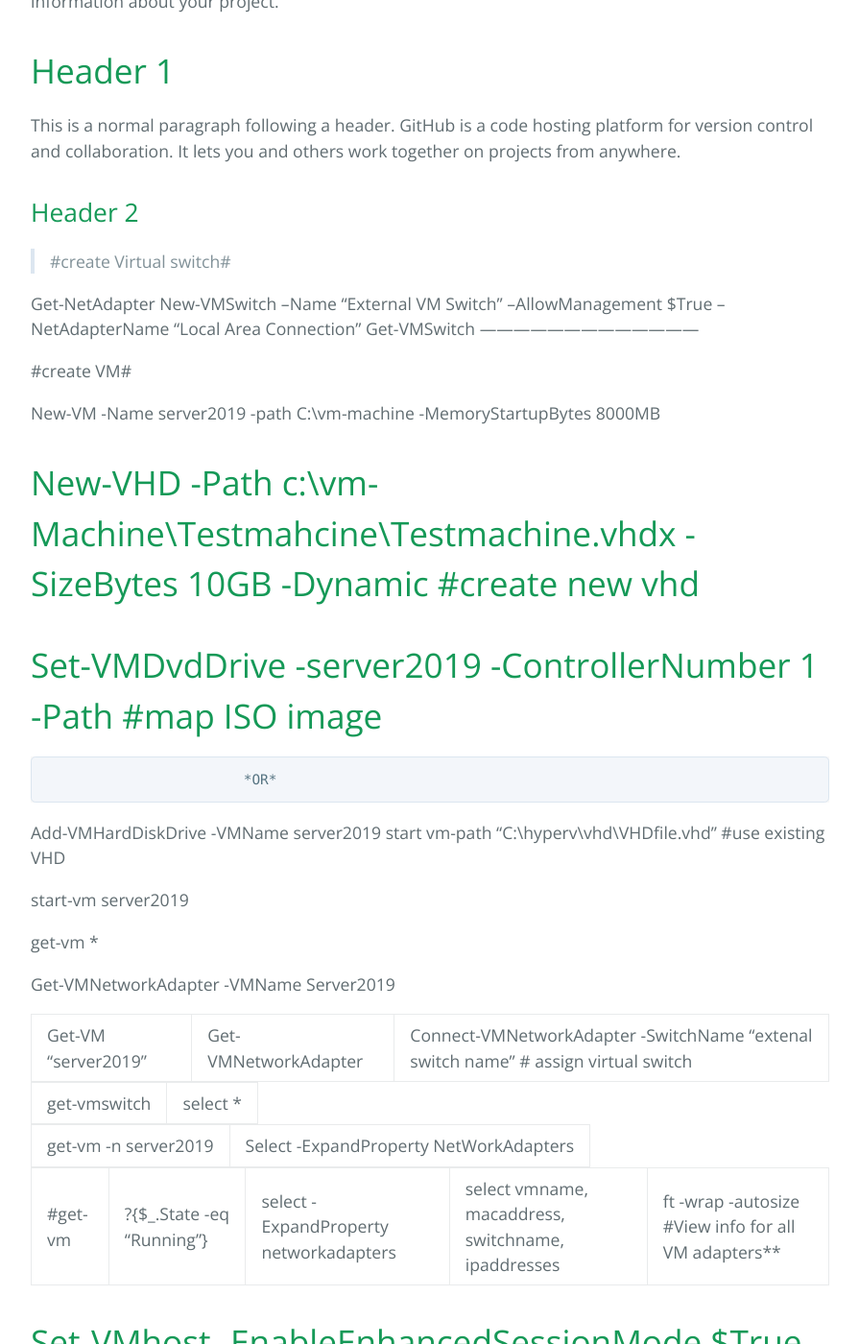
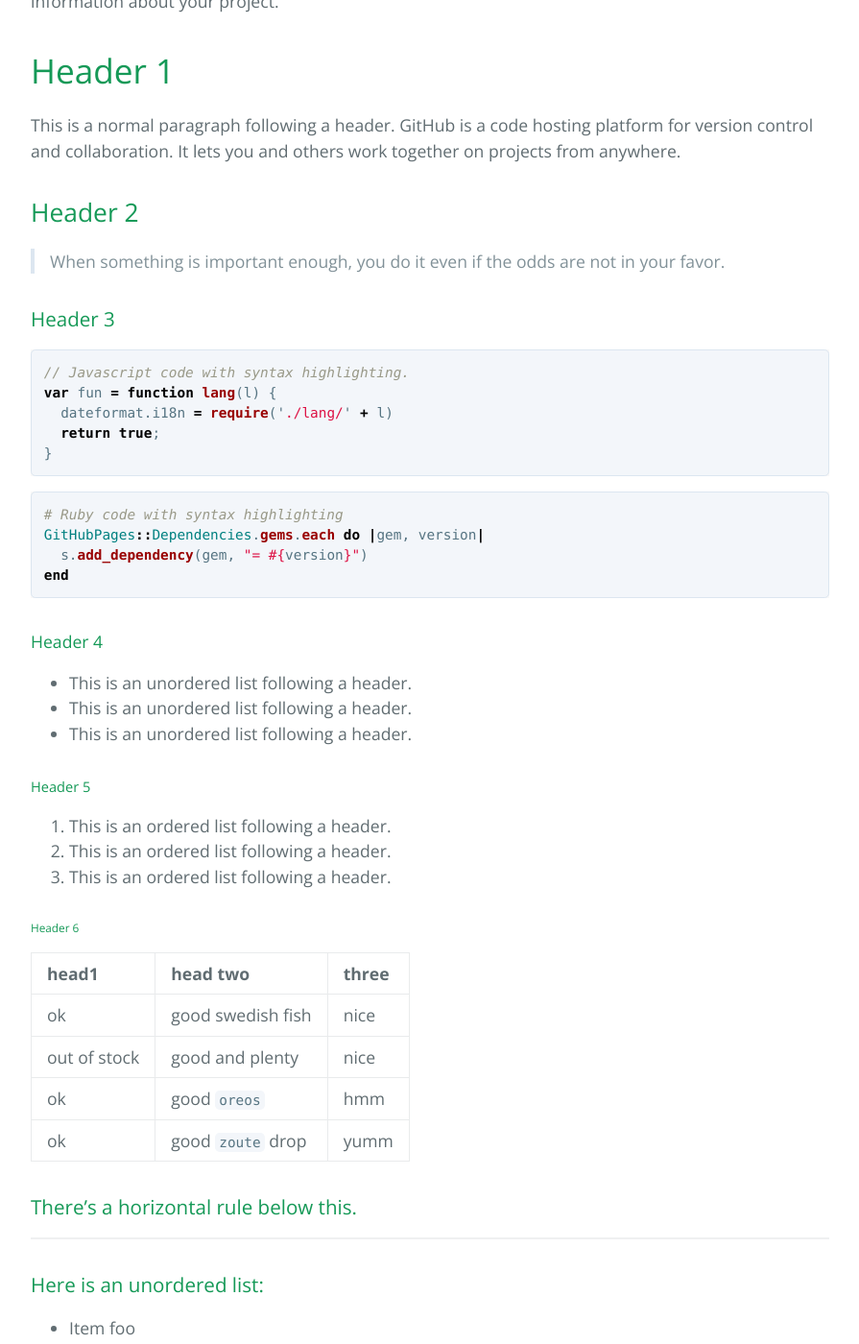
Before and after one commit to Spiralman1/spiralman1.github.io, a Jekyll site: the page built from index.md, in a window 1280 px wide and 1400 px high, scrolled down 611 px. Shown: the whole window at 96% size, without its empty margins (192-1087 px from the left). Built offline with Jekyll 4.4.1, drawn with Linux system fonts in a browser that asks for light colours; some of the changed text lies outside the part shown.

Commit message:
Update index.md

```diff
--- a/index.md
+++ b/index.md
@@ -18,42 +18,6 @@ This is a normal paragraph following a header. GitHub is a code hosting platform
 
 ## Header 2
 
-> #create Virtual switch#
-
-Get-NetAdapter
-New-VMSwitch –Name “External VM Switch” –AllowManagement $True –NetAdapterName “Local Area Connection”
-Get-VMSwitch
----------------------------------------
-
-#create VM#
-
-New-VM -Name server2019 -path C:\vm-machine -MemoryStartupBytes 8000MB
-
-# New-VHD -Path c:\vm-Machine\Testmahcine\Testmachine.vhdx -SizeBytes 10GB -Dynamic 	#create new vhd
-# Set-VMDvdDrive -server2019 -ControllerNumber 1 -Path					#map ISO image
-
-				*OR*
-
-Add-VMHardDiskDrive -VMName server2019 start vm-path "C:\hyperv\vhd\VHDfile.vhd" 		#use existing VHD
-
-start-vm server2019
-
-get-vm *
-
-Get-VMNetworkAdapter -VMName Server2019
-
-Get-VM "server2019" | Get-VMNetworkAdapter | Connect-VMNetworkAdapter -SwitchName "extenal switch name"		# assign virtual switch
-
-get-vmswitch | select *
-
-get-vm -n server2019 | Select -ExpandProperty NetWorkAdapters
-
-#get-vm | ?{$_.State -eq "Running"} | select -ExpandProperty networkadapters | select vmname, macaddress, switchname, ipaddresses | ft -wrap -autosize						#View info for all VM adapters**
-
-
-# Set-VMhost -EnableEnhancedSessionMode $True						#Enable Enhanced Session Mode
-
-# Enable-PSRemoting 									#enable remote management from hyperv gui
 
 >
 > When something is important enough, you do it even if the odds are not in your favor.
```
